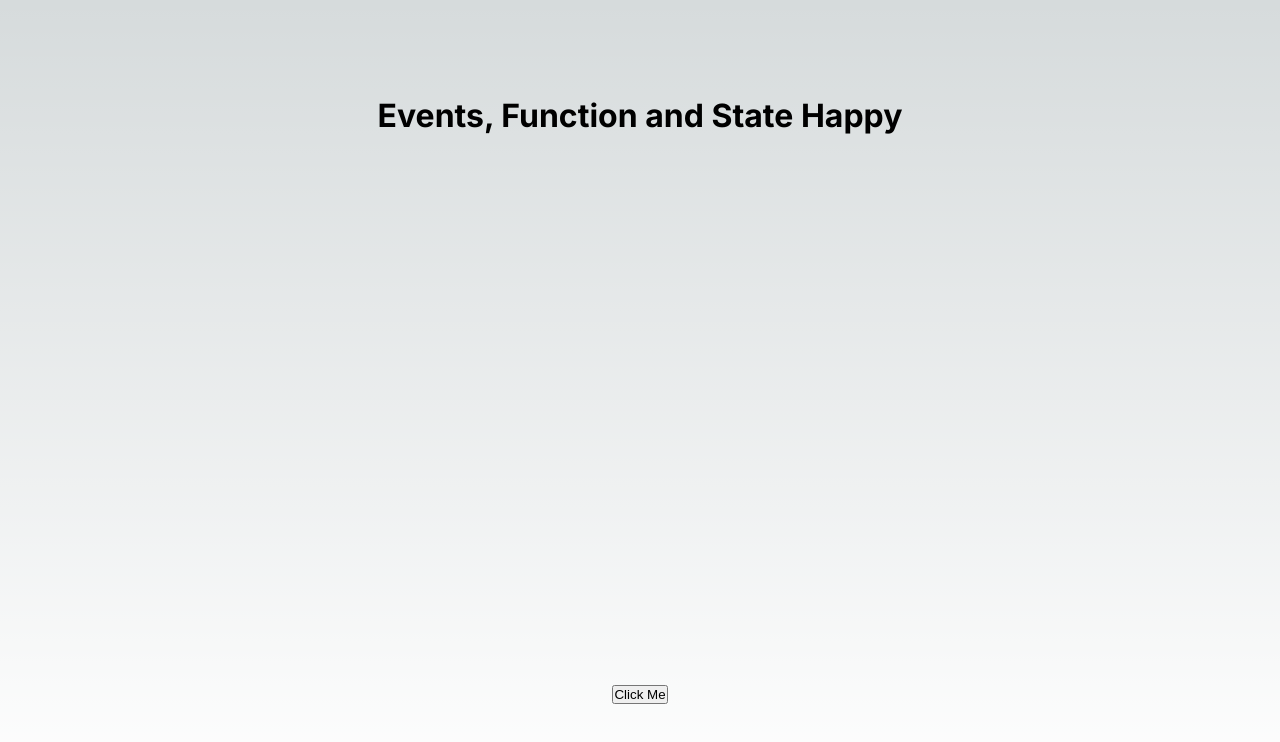
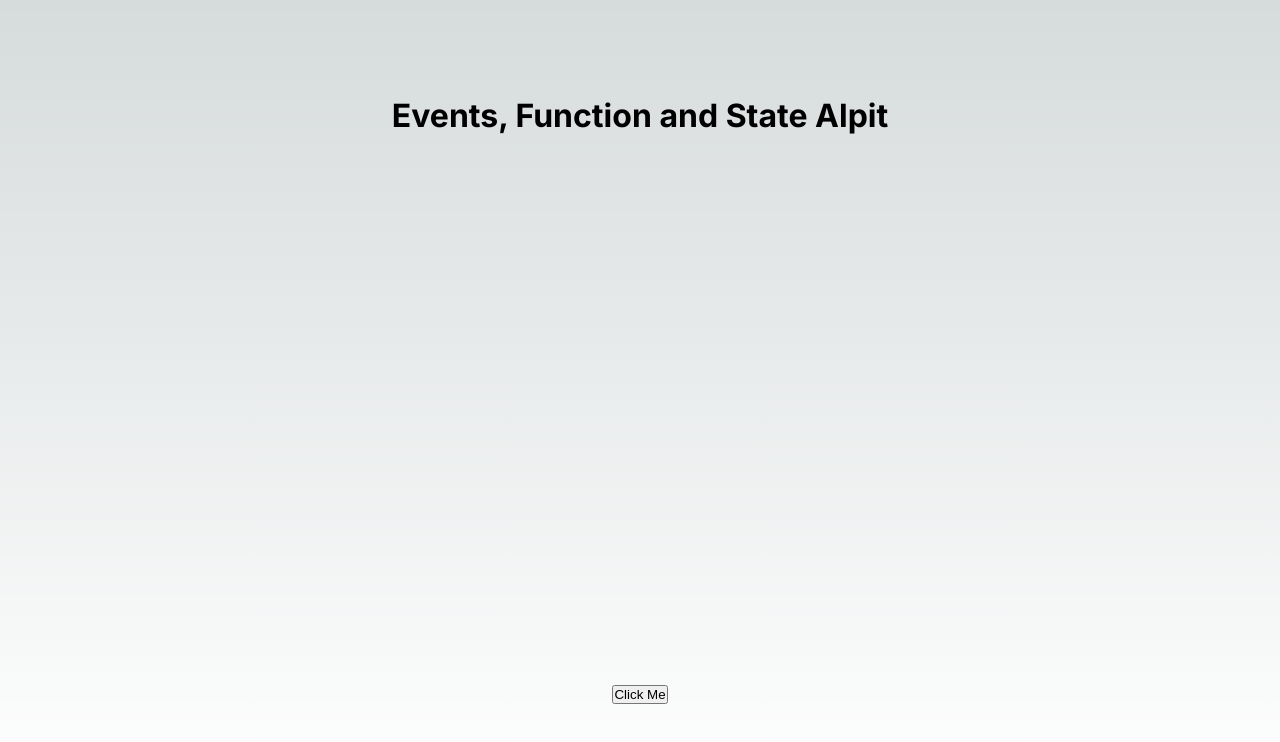
Before and after one commit to CodeHappy4U/Learn_NextJS, a Next.js app: page / in a window 1280 px wide. Shown: the top 742 px of the page. Built offline with nearby package versions, Linux system fonts and the light colour scheme.

Commit message:
2.5 VARIABLE AND STATE DECLARATION

```diff
--- a/src/app/page.js
+++ b/src/app/page.js
@@ -6,14 +6,16 @@ import styles from "./page.module.css";
 export default function Home() {
 
   // USING REACT STATE
-  const [name,setName] = useState("Happy") //TEMPORARY NAME
+  // const [name,setName] = useState("Happy") //TEMPORARY NAME
+  let data="Alpit"
   const mango=()=>{
-    setName("Raja") //USING SETTING STATE
+    // setName("Raja") //USING SETTING STATE
+      data ="Arjun"
   }
   return (
     <main className={styles.main}>
     {/* HTML INSIDE JSX */}
-      <h1>Events, Function and State {name}</h1>
+      <h1>Events, Function and State {data}</h1>
       <button onClick={()=>mango()}>Click Me</button>
     </main>
   );
```
